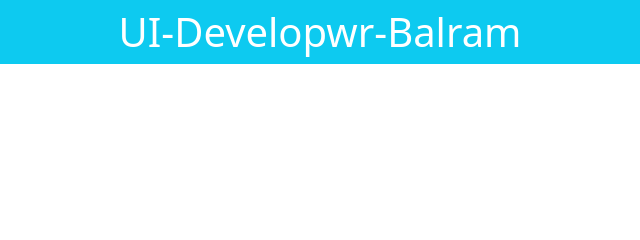
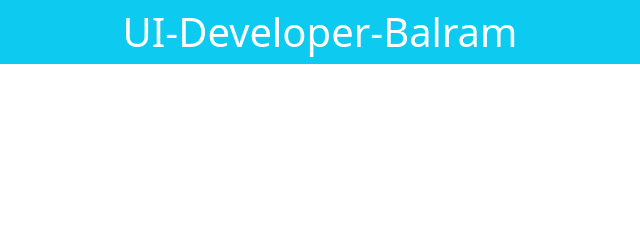
Before and after one commit to Balram3111/ui-portfolio, a website: page index.html in a window 1280 px wide. Shown: the top 240 px of the page, 320-960 px from the left. Drawn offline with nearby package versions, Linux system fonts and the light colour scheme.

Commit message:
Update index.html

```diff
--- a/index.html
+++ b/index.html
@@ -9,7 +9,7 @@
 <script src="https://cdn.jsdelivr.net/npm/bootstrap@5.3.2/dist/js/bootstrap.bundle.min.js" integrity="sha384-C6RzsynM9kWDrMNeT87bh95OGNyZPhcTNXj1NW7RuBCsyN/o0jlpcV8Qyq46cDfL" crossorigin="anonymous"></script>
 </head>
 <body class="container-fluid">
-    <h1 class="bg-info text-white text-center p-2">UI-Developwr-Balram</h1>
+    <h1 class="bg-info text-white text-center p-2">UI-Developer-Balram</h1>
     <img src="public/images/men-fashion.jpg" height="400px" width="220px">
     <p>My Skills: Html, Css , Bootstrap.....</p>
     <p>
```
